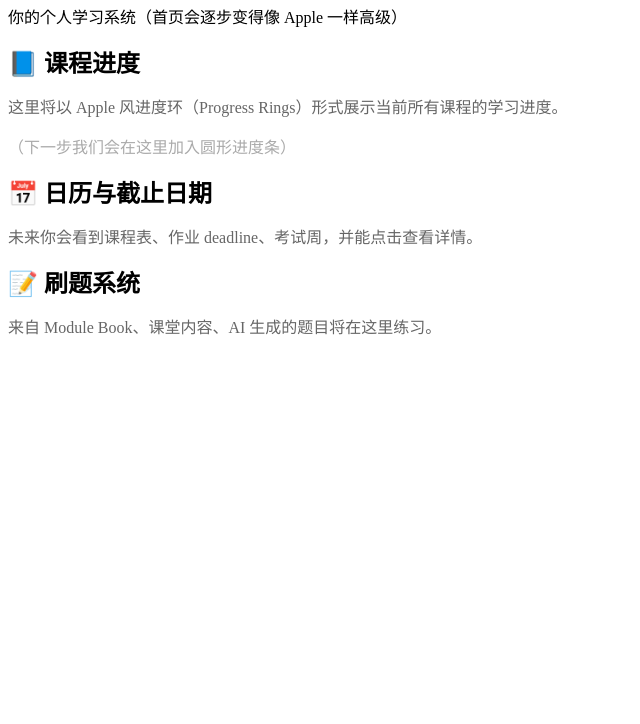
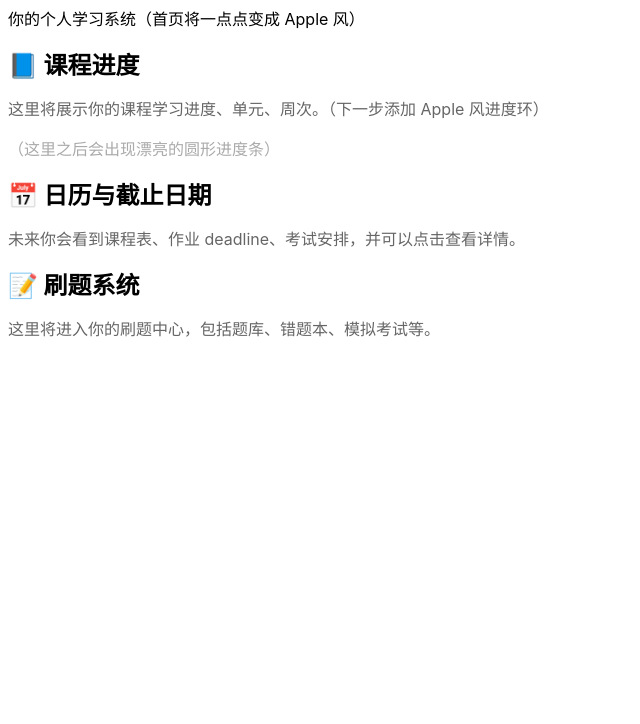
Before and after one commit to Aniyaqwq/BOBO-Learning, a plain HTML site: page index.html in a window 1280 px wide. Shown: the part 76-800 px from the top of the page, without its empty margins (0-640 px from the left). Drawn offline with Linux system fonts and the light colour scheme.

Commit message:
Update index.html

```diff
--- a/index.html
+++ b/index.html
@@ -1,36 +1,53 @@
 <!DOCTYPE html>
-<html>
+<html lang="zh-CN">
 <head>
     <meta charset="UTF-8">
     <title>Learning OS Dashboard</title>
-<link rel="stylesheet" href="assets/style.css?v=20251127">
+
+    <!-- 强制刷新 CSS（避免 GitHub Pages 缓存） -->
+    <link rel="stylesheet" href="assets/style.css?v=20251127">
+
+    <!-- Apple 字体（系统自动加载） -->
+    <style>
+        body {
+            font-family: -apple-system, BlinkMacSystemFont, "SF Pro Display",
+                         "SF Pro Text", Helvetica Neue, Arial, sans-serif;
+        }
+    </style>
 </head>
+
 <body>
     <div class="container">
         <h1>Learning OS Dashboard</h1>
-        <p class="subtitle">你的个人学习系统（首页会逐步变得像 Apple 一样高级）</p>
+        <p class="subtitle">你的个人学习系统（首页将一点点变成 Apple 风）</p>
 
         <!-- 课程进度卡片 -->
         <div class="card">
             <h2 style="margin-top:0;">📘 课程进度</h2>
-            <p style="color:#666; margin-top:-5px;">这里将以 Apple 风进度环（Progress Rings）形式展示当前所有课程的学习进度。</p>
+            <p style="color:#666; margin-top:-5px;">
+                这里将展示你的课程学习进度、单元、周次。（下一步添加 Apple 风进度环）
+            </p>
 
-            <!-- 未来将在这里插入动态图表 -->
             <div id="progress-area">
-                <p style="color:#aaa;">（下一步我们会在这里加入圆形进度条）</p>
+                <p style="color:#aaa;">（这里之后会出现漂亮的圆形进度条）</p>
             </div>
         </div>
 
         <!-- 日历区域 -->
         <div class="card">
             <h2 style="margin-top:0;">📅 日历与截止日期</h2>
-            <p style="color:#666; margin-top:-5px;">未来你会看到课程表、作业 deadline、考试周，并能点击查看详情。</p>
+            <p style="color:#666; margin-top:-5px;">
+                未来你会看到课程表、作业 deadline、考试安排，并可以点击查看详情。
+            </p>
         </div>
 
-        <!-- 刷题系统入口 -->
+        <!-- 刷题系统 -->
         <div class="card">
             <h2 style="margin-top:0;">📝 刷题系统</h2>
-            <p style="color:#666; margin-top:-5px;">来自 Module Book、课堂内容、AI 生成的题目将在这里练习。</p>
+            <p style="color:#666; margin-top:-5px;">
+                这里将进入你的刷题中心，包括题库、错题本、模拟考试等。
+            </p>
         </div>
     </div>
 </body>
+</html>
```
